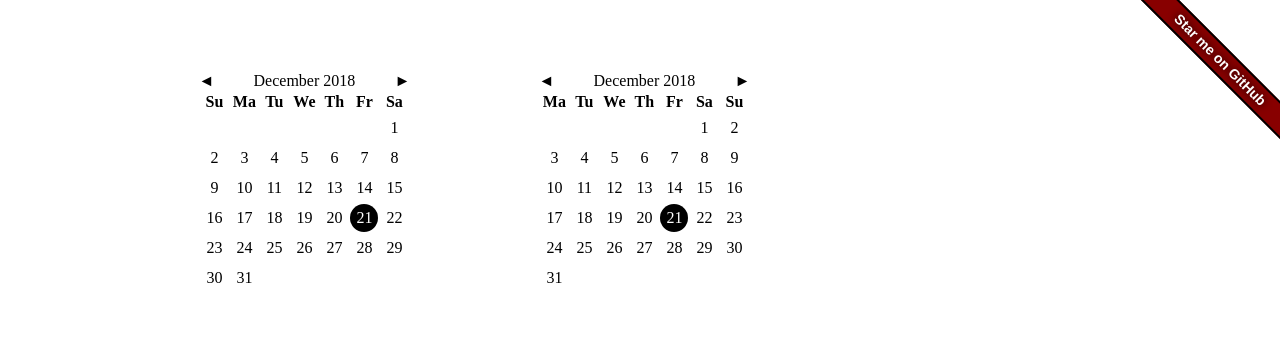
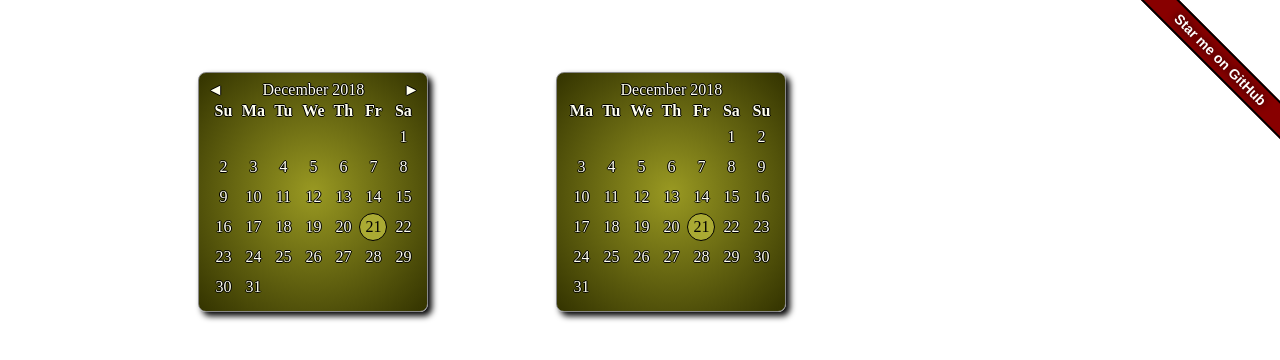
Before and after one commit to Thibor/jsRapCalendar, a plain HTML site: page index.html in a window 1280 px wide. Drawn offline with nearby package versions, Linux system fonts and the light colour scheme.

Commit message:
Add files via upload

```diff
--- a/index.html
+++ b/index.html
@@ -15,6 +15,7 @@ $('#demo1').jsRapCalendar();
 
 $('#demo2').jsRapCalendar({
 	week:6,
+	showArrows:false,
 	onClick:function(y,m,d){
 		alert(y + '-' + m + '-' + d);
 	}
--- a/jsRapCalendar.css
+++ b/jsRapCalendar.css
@@ -1,6 +1,18 @@
 .rapCalendar{
+	border: 1px solid #888;
+	margin:8px;
+	padding:8px;
+	box-shadow:4px 4px 6px #000;
+	border-radius:8px;
+	background:radial-gradient(#992,#661,#330);
+	color:#ffe;
+	padding:8px;
+	text-shadow:-1px 0px black,0px 1px black,1px 0px black,0px -1px black;
 	-moz-user-select: -moz-none;
 	-webkit-user-select: none;
+}
+.rapCalendar table{
+	margin:0px auto;
 }
 .rapCalendar tbody td{
 	text-align: center;
@@ -10,12 +22,12 @@
 	height:24px;
 	border-radius:50%;
 }
-.rapCalendar tbody td:hover{
-	border-color: black;
-}
+.rapCalendar tbody td:hover,
 .rapCalendar .selected{
-	background-color:black;
-	color:white;
+	border-color:black;
+	background-color:#aa3;
+	color:black;
+	text-shadow:none;
 }
 .rapCalendar .larr{
 	float:left;
--- a/jsRapCalendar.js
+++ b/jsRapCalendar.js
@@ -7,6 +7,8 @@ $.fn.jsRapCalendar = function(options){
 
 return this.each(function(){
 	this.opt = $.extend({
+		showCaption:true,
+		showArrows:true,
 		week:0,
 		daysName:['Su','Ma','Tu','We','Th','Fr','Sa'],
 		monthsNames:['January', 'February', 'March', 'April', 'May', 'Jun', 'July', 'August', 'September', 'October', 'November', 'December'],
@@ -23,10 +25,15 @@ return this.each(function(){
 	this.selD = this.curDay;
 	$(this).addClass('rapCalendar');
 	let table = $('<table>').appendTo($(this));
-	this.caption = $('<caption>').appendTo(table);
-	this.cap = $('<span>').appendTo(this.caption);
-	this.larr = $('<div>').addClass('larr').appendTo(this.caption);
-	this.rarr = $('<div>').addClass('rarr').appendTo(this.caption);
+	if(this.opt.showCaption){
+		this.caption = $('<caption>').appendTo(table);
+		this.cap = $('<span>').appendTo(this.caption);
+		if(this.opt.showArrows){
+			this.larr = $('<div>').addClass('larr').appendTo(this.caption);
+			this.rarr = $('<div>').addClass('rarr').appendTo(this.caption);
+		}
+	}else
+		this.caption = false;
 	let dayNames = $('<tr>').appendTo(table);
 	for(let n = 0;n < 7;n++)
 		$('<th>').text(this.opt.daysName[(n + 7 - this.opt.week) % 7]).appendTo(dayNames);
@@ -55,7 +62,8 @@ return this.each(function(){
 			this.curMonth = 0;
 			this.curYear++;
 		}
-		$(this.cap).text(this.opt.monthsNames[this.curMonth] + ' ' + this.curYear);
+		if(this.caption)
+			$(this.cap).text(this.opt.monthsNames[this.curMonth] + ' ' + this.curYear);
 		$(tbody).empty();
 		let dim = daysInMonth(this.curYear,this.curMonth + 1);
 		let tr = $('<tr>').appendTo(tbody);
```
